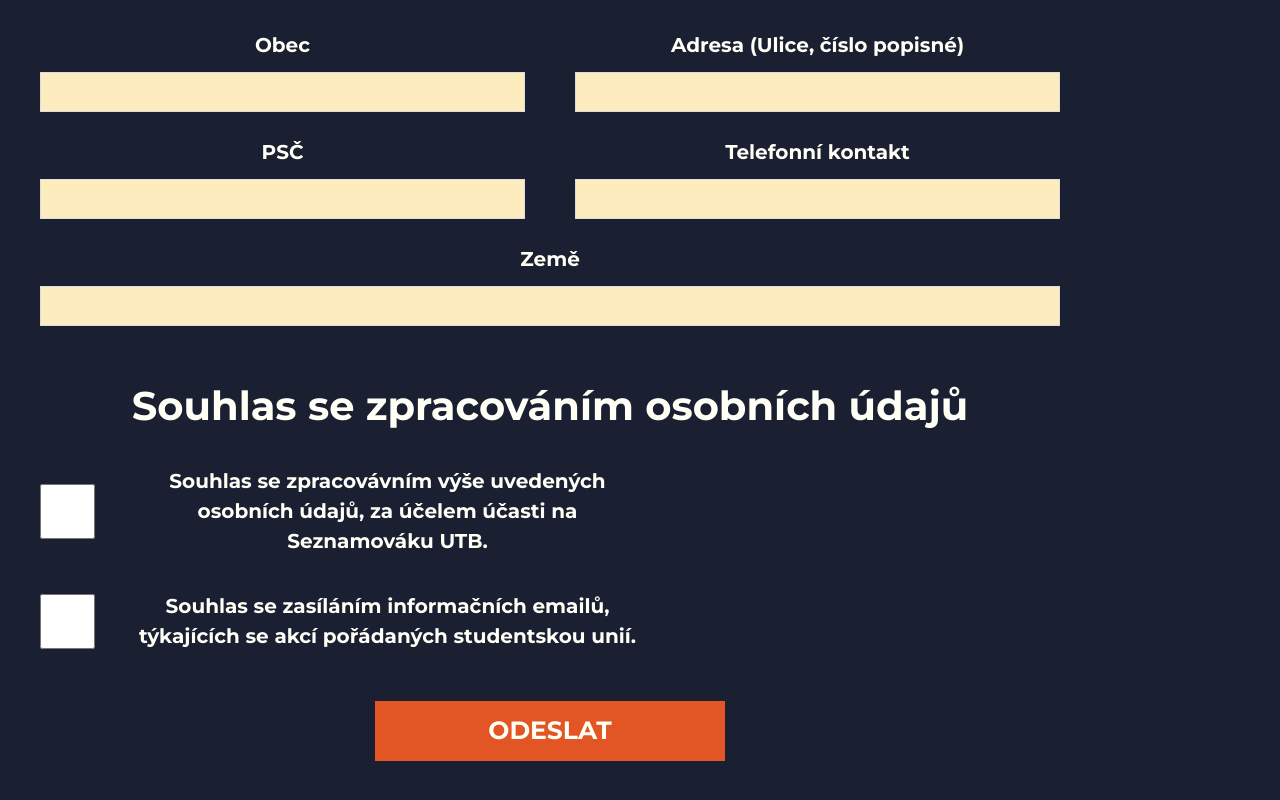
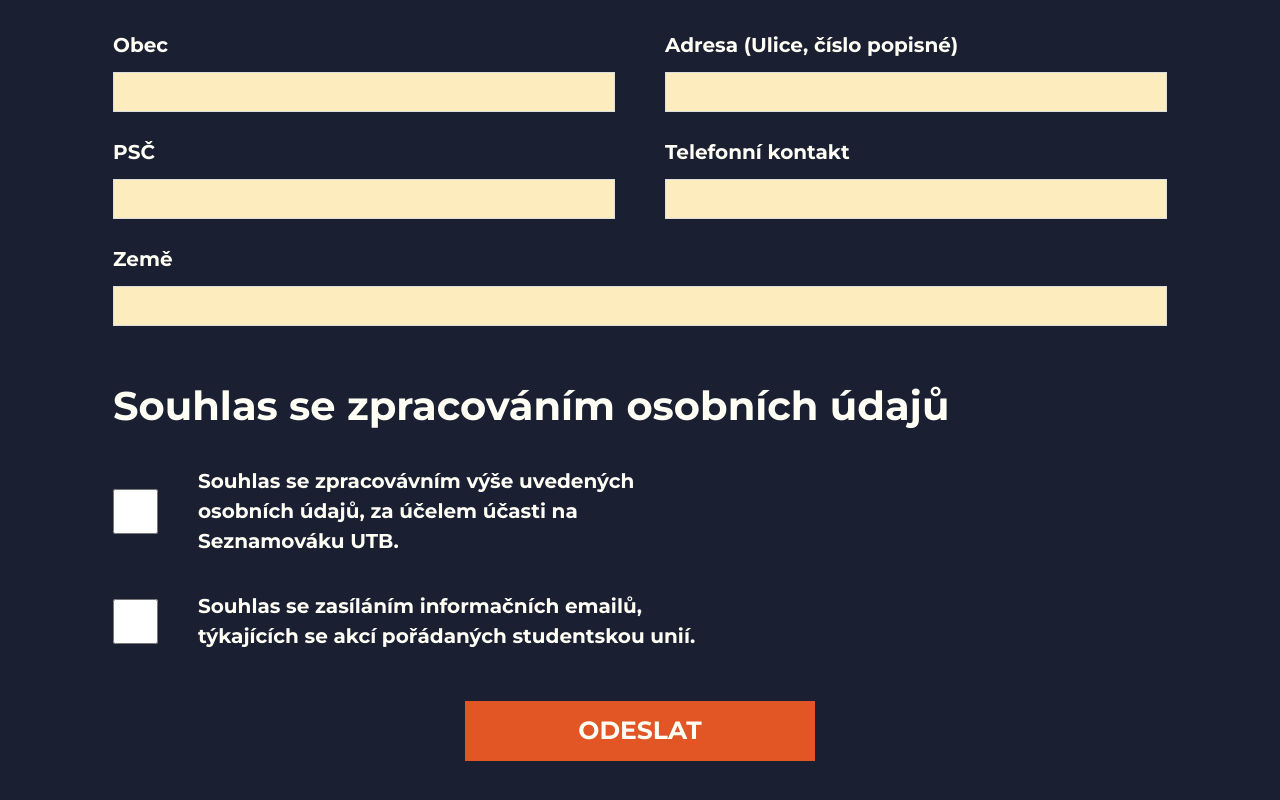
Before and after one commit to SU-UTB/web-seznamovak-fe, a React (Vite) app: page /turnus1 in a window 1280 px wide. Shown: the part 1058-1858 px from the top of the page. Built offline with nearby package versions, Linux system fonts and the light colour scheme.

Commit message:
Fixed css

```diff
--- a/src/components/sections/PostForm.jsx
+++ b/src/components/sections/PostForm.jsx
@@ -114,6 +114,7 @@ function PostForm() {
     }
 
     return (
+        <div className="mainContainer">
         <div className="formContainer">
             <div className="formHead">
                 <img className="imgLogo" src={imageLogo} alt="" />
@@ -149,7 +150,7 @@ function PostForm() {
                                 <option value={0}></option>
                                 {fakulty.map((option)=> (
                                     <option key={option.value} value={option.value}>{option.label}</option>
-                                ))}
+                                    ))}
                             </select>
                         </div>
                     </div>
@@ -161,7 +162,7 @@ function PostForm() {
                                 <option value={0}></option>
                                 {rocniky.map((option)=> (
                                     <option key={option.value} value={option.value}>{option.label}</option>
-                                ))}
+                                    ))}
                             </select>
                         </div>
                         <div className="inputBox">
@@ -187,7 +188,7 @@ function PostForm() {
                             </label>
                             {/* <div className="imageLabelContainer">
                                 <label className="imageLabel" for="image">
-                                    click here to upload
+                                click here to upload
                                 </label>
                             </div> */}
                             <input onChange={(e)=>handle(e)} name="image" accept="image/jpeg, image/png, image/jpg" id="image" placeholder="" type="file"></input>
@@ -258,6 +259,7 @@ function PostForm() {
                 </form>
             </div>
         </div>
+    </div>
     );
 }
 
--- a/src/form.css
+++ b/src/form.css
@@ -1,11 +1,4 @@
 @import url('https://fonts.googleapis.com/css?family=Montserrat');
-
-/* *{
-    margin: 0;
-    padding: 0;
-    box-sizing: border-box;
-    font-family: 'Montserrat';
-} */
 
 label{
     font-size: 20px;
@@ -13,7 +6,7 @@ label{
     font-weight: 700;
 }
 
-body{
+.mainContainer{
     min-height: 100vh;
     display: flex;
     align-items: center;
@@ -22,15 +15,13 @@ body{
     padding: 20px;
 }
 
-.App{
-    display: flex;
-    justify-content: center;
-}
-
 .formContainer{
     position: relative;
+    margin: 0 auto;
     max-width: 1200px;
     width: 85%;
+    text-align: left;
+
 }
 
 .formHead{
@@ -218,8 +209,8 @@ input[type="file"]{
 
 .inputCheckBox input {
     position: relative;
-    min-height: 55px;
-    min-width: 55px;
+    min-height: 45px;
+    min-width: 45px;
     margin-right: 40px;
     outline: none;
     font-size: 1rem;
```
